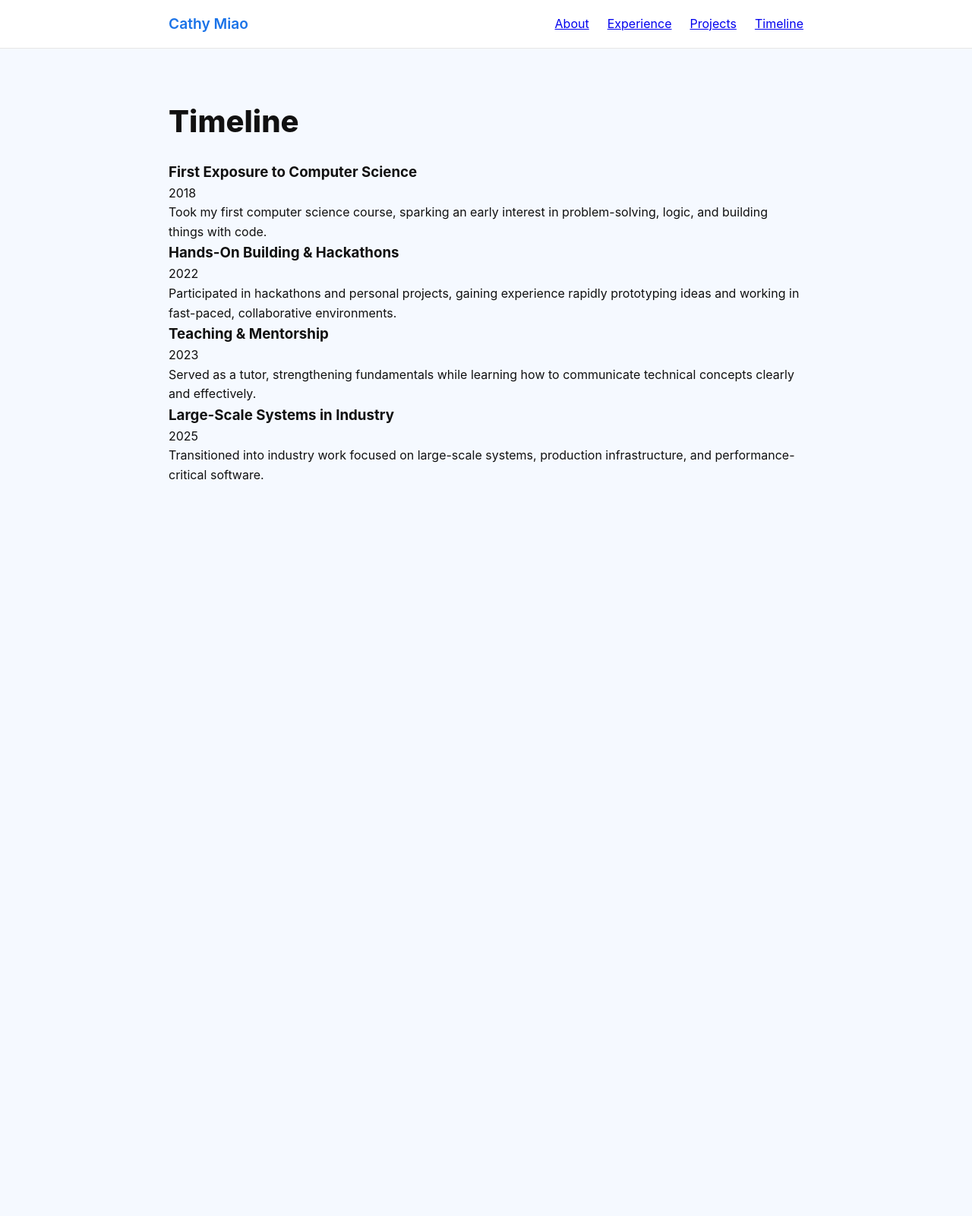
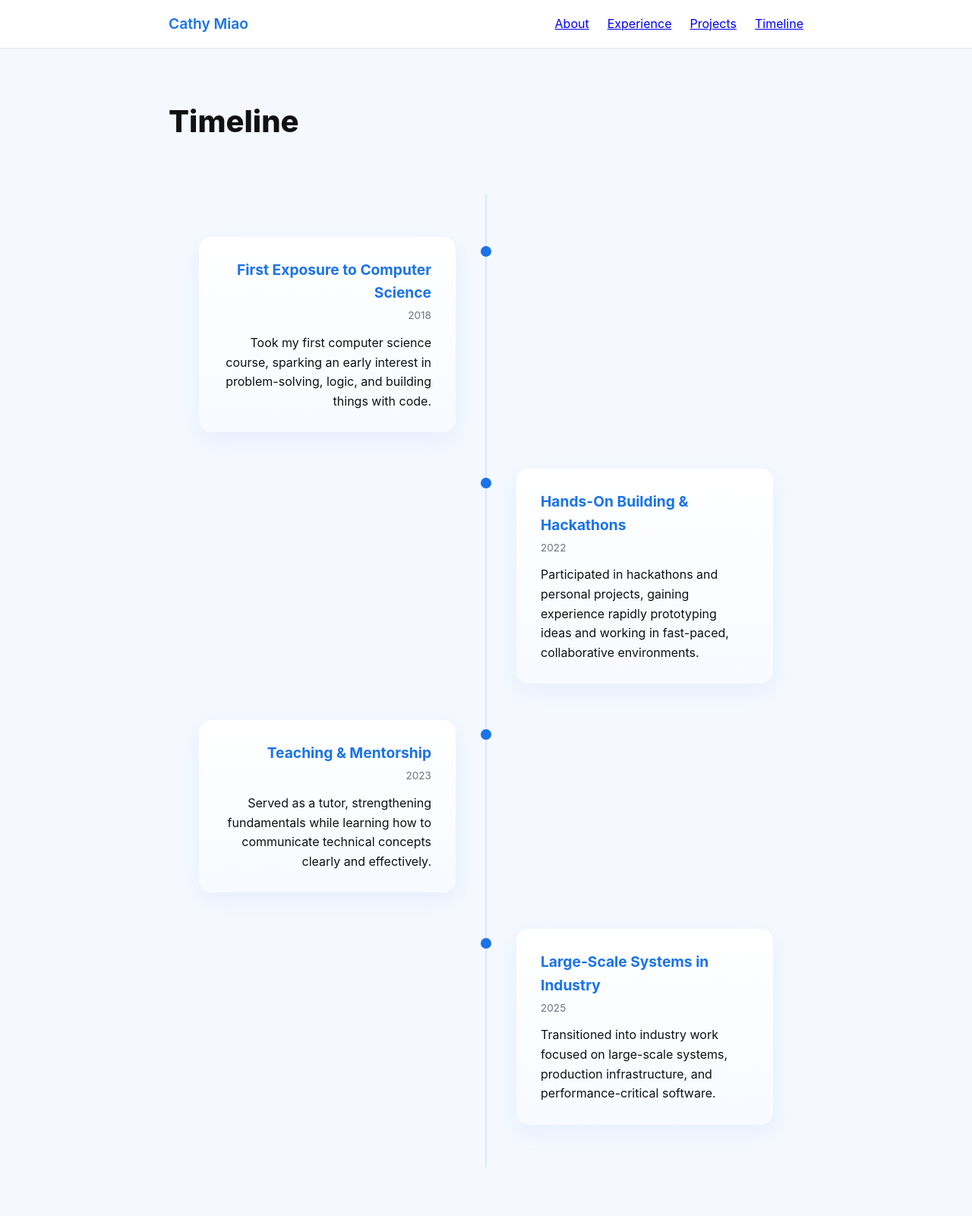
Before and after one commit to cathymiao04/digitalportfolio, a Jekyll site: the page built from timeline.md, in a window 1280 px wide. Shown: the whole page at 76% size. Built offline with Jekyll 4.4.1, drawn with Linux system fonts in a browser that asks for light colours; before the commit the page ends 900 px from its top, so only the background shows below that.

Commit message:
Update style.css

```diff
--- a/assets/css/style.css
+++ b/assets/css/style.css
@@ -287,3 +287,81 @@ h1 {
   aspect-ratio: 16 / 9;
   border: none;
 }
+
+.timeline {
+  position: relative;
+  margin: 4rem auto;
+  padding: 2rem 0;
+  max-width: 900px;
+}
+
+.timeline::before {
+  content: "";
+  position: absolute;
+  top: 0;
+  bottom: 0;
+  left: 50%;
+  width: 2px;
+  background: #dbe7ff;
+  transform: translateX(-50%);
+}
+
+.timeline-item {
+  position: relative;
+  width: 50%;
+  padding: 1.5rem 2.5rem;
+  box-sizing: border-box;
+}
+
+.timeline-item.left {
+  left: 0;
+  text-align: right;
+}
+
+.timeline-item.right {
+  left: 50%;
+  text-align: left;
+}
+
+.timeline-item::before {
+  content: "";
+  position: absolute;
+  top: 2.25rem;
+  width: 14px;
+  height: 14px;
+  background: #1a73e8;
+  border-radius: 50%;
+  z-index: 1;
+}
+
+.timeline-item.left::before {
+  right: -7px;
+}
+
+.timeline-item.right::before {
+  left: -7px;
+}
+
+.timeline-content {
+  background: linear-gradient(
+    180deg,
+    #ffffff 0%,
+    #f7faff 100%
+  );
+  border-radius: 16px;
+  padding: 1.75rem 2rem;
+  box-shadow: 0 10px 30px rgba(26, 115, 232, 0.08);
+}
+
+.timeline-content h3 {
+  font-size: 1.2rem;
+  font-weight: 700;
+  color: #1a73e8;
+  margin-bottom: 0.25rem;
+}
+
+.timeline-date {
+  font-size: 0.85rem;
+  color: #6b7280;
+  margin-bottom: 0.75rem;
+}
```
